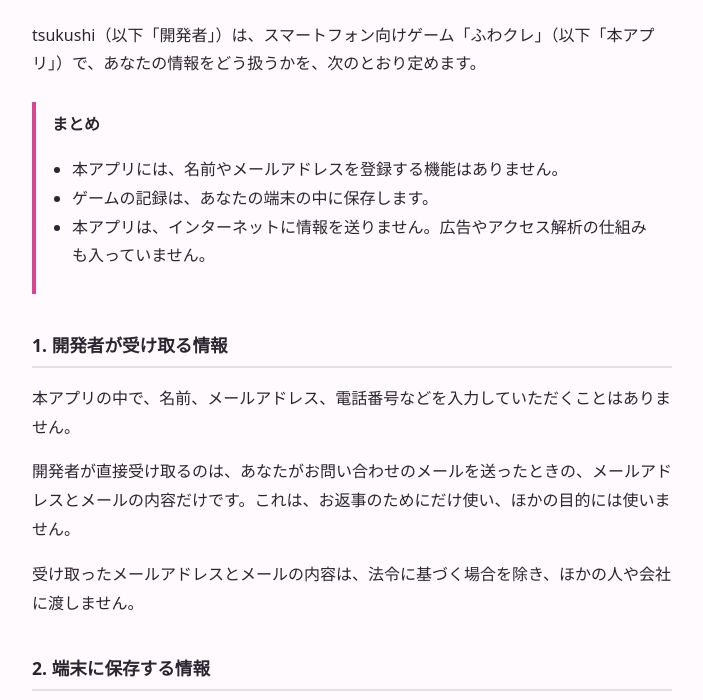
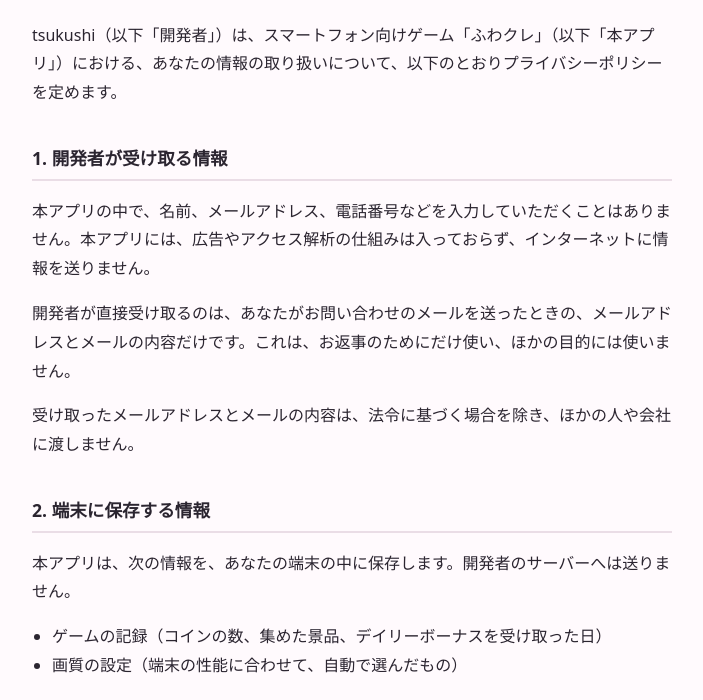
Before and after one commit to fresh-tsukushi-dev/fuwakure, a plain HTML site: page index.html in a window 1280 px wide. Shown: the part 69-769 px from the top of the page, without its empty margins (288-991 px from the left). Drawn offline with Linux system fonts and the light colour scheme.

Commit message:
Update index.html

```diff
--- a/index.html
+++ b/index.html
@@ -51,17 +51,6 @@
       border-bottom: 2px solid var(--line);
     }
 
-    .summary {
-      border-left: 4px solid var(--accent);
-      padding: 0.5rem 1rem;
-      margin: 1.5rem 0;
-    }
-
-    .summary p {
-      margin: 0 0 0.25rem;
-      font-weight: bold;
-    }
-
     ul {
       padding-left: 1.25rem;
     }
@@ -81,19 +70,10 @@
   <main>
     <h1>ふわクレ プライバシーポリシー</h1>
 
-    <p>tsukushi（以下「開発者」）は、スマートフォン向けゲーム「ふわクレ」（以下「本アプリ」）で、あなたの情報をどう扱うかを、次のとおり定めます。</p>
-
-    <div class="summary">
-      <p>まとめ</p>
-      <ul>
-        <li>本アプリには、名前やメールアドレスを登録する機能はありません。</li>
-        <li>ゲームの記録は、あなたの端末の中に保存します。</li>
-        <li>本アプリは、インターネットに情報を送りません。広告やアクセス解析の仕組みも入っていません。</li>
-      </ul>
-    </div>
+    <p>tsukushi（以下「開発者」）は、スマートフォン向けゲーム「ふわクレ」（以下「本アプリ」）における、あなたの情報の取り扱いについて、以下のとおりプライバシーポリシーを定めます。</p>
 
     <h2>1. 開発者が受け取る情報</h2>
-    <p>本アプリの中で、名前、メールアドレス、電話番号などを入力していただくことはありません。</p>
+    <p>本アプリの中で、名前、メールアドレス、電話番号などを入力していただくことはありません。本アプリには、広告やアクセス解析の仕組みは入っておらず、インターネットに情報を送りません。</p>
     <p>開発者が直接受け取るのは、あなたがお問い合わせのメールを送ったときの、メールアドレスとメールの内容だけです。これは、お返事のためにだけ使い、ほかの目的には使いません。</p>
     <p>受け取ったメールアドレスとメールの内容は、法令に基づく場合を除き、ほかの人や会社に渡しません。</p>
 
```
